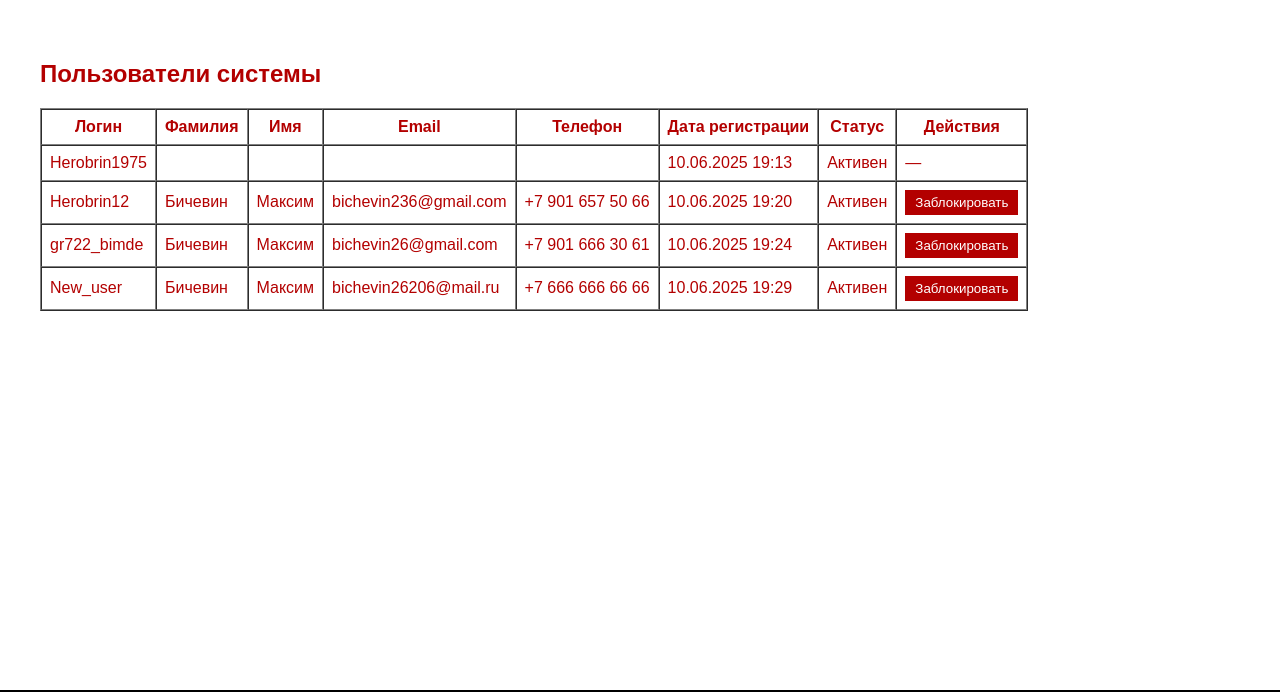
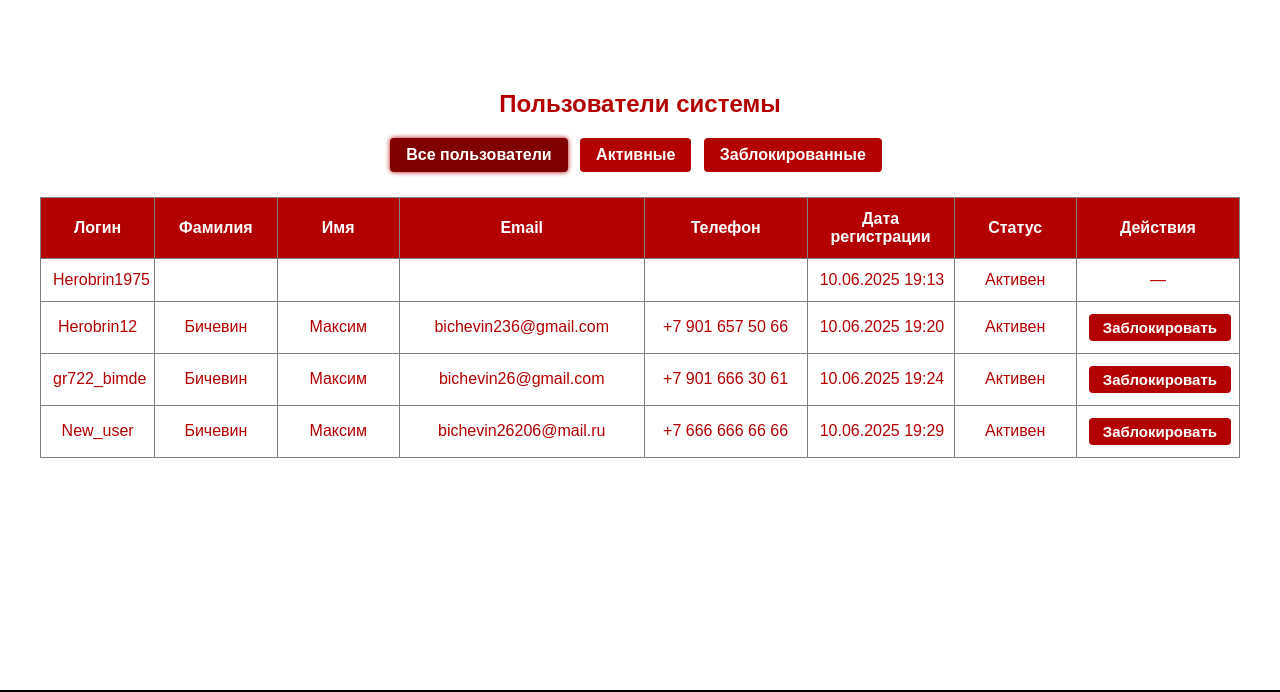
Before and after one commit to Macksim444/kursach2, a Django app: page /users/ in a window 1280 px wide. Shown: the part 108-800 px from the top of the page. Run offline with Django 5.2, Linux system fonts and the light colour scheme; a user stored in the database is signed in; data comes from the database, SQL or seed files in the repository; both versions use the stored data as it was after the commit.

Commit message:
Пользоватеои панель

```diff
--- a/mysite/visitors/templates/visitors/users_list.html
+++ b/mysite/visitors/templates/visitors/users_list.html
@@ -3,10 +3,29 @@
 {% block title %}Список пользователей{% endblock %}
 
 {% block content %}
-<h2>Пользователи системы</h2>
-<table border="1" cellpadding="8" cellspacing="0">
+<div style="width: 1200px; margin: 30px auto 0 auto; display: flex; flex-direction: column; align-items: center;">
+    <h2 style="text-align: center; margin-bottom: 20px;">Пользователи системы</h2>
+
+    <div style="text-align: center; margin-bottom: 25px;">
+        <a href="?status=all" class="filter-button {% if filter_status == 'all' %}active{% endif %}">Все пользователи</a>
+        <a href="?status=active" class="filter-button {% if filter_status == 'active' %}active{% endif %}">Активные</a>
+        <a href="?status=blocked" class="filter-button {% if filter_status == 'blocked' %}active{% endif %}">Заблокированные</a>
+    </div>
+
+    <table border="1" cellpadding="12" cellspacing="0"
+           style="border-collapse: collapse; width: 100%; text-align: center; table-layout: fixed;">
+        <colgroup>
+            <col style="width: 14%;">  <!-- Логин -->
+            <col style="width: 15%;">  <!-- Фамилия -->
+            <col style="width: 15%;">  <!-- Имя -->
+            <col style="width: 30%;">  <!-- Email -->
+            <col style="width: 20%;">  <!-- Телефон -->
+            <col style="width: 18%;">  <!-- Дата регистрации -->
+            <col style="width: 15%;">   <!-- Статус -->
+            <col style="width: 20%;">  <!-- Действия -->
+        </colgroup>
         <thead>
-        <tr>
+            <tr style="background-color: #b30000; color: white;">
                 <th>Логин</th>
                 <th>Фамилия</th>
                 <th>Имя</th>
@@ -20,12 +39,12 @@
         <tbody>
             {% for user in users %}
             <tr>
-            <td>{{ user.username }}</td>
-            <td>{{ user.last_name }}</td>
-            <td>{{ user.first_name }}</td>
-            <td>{{ user.email }}</td>
-            <td>{{ user.phone }}</td>
-            <td>{{ user.date_joined|date:"d.m.Y H:i" }}</td>
+                <td style="white-space: nowrap;">{{ user.username }}</td>
+                <td style="white-space: nowrap;">{{ user.last_name }}</td>
+                <td style="white-space: nowrap;">{{ user.first_name }}</td>
+                <td style="white-space: nowrap; overflow: hidden; text-overflow: ellipsis;">{{ user.email }}</td>
+                <td style="white-space: nowrap;">{{ user.phone }}</td>
+                <td style="white-space: nowrap;">{{ user.date_joined|date:"d.m.Y H:i" }}</td>
                 <td>
                     {% if user.is_blocked %}
                         <span style="color:red; font-weight:bold;">Заблокирован</span>
@@ -38,16 +57,12 @@
                         {% if user.is_blocked %}
                             <form action="{% url 'unblock_user' user.id %}" method="post" style="display:inline;">
                                 {% csrf_token %}
-                            <button type="submit" style="background:green; color:white; border:none; padding:5px 10px; cursor:pointer;">
-                                Разблокировать
-                            </button>
+                                <button type="submit" class="action-button unblock">Разблокировать</button>
                             </form>
                         {% else %}
                             <form action="{% url 'block_user' user.id %}" method="post" style="display:inline;">
                                 {% csrf_token %}
-                            <button type="submit" style="background:#b30000; color:white; border:none; padding:5px 10px; cursor:pointer;">
-                                Заблокировать
-                            </button>
+                                <button type="submit" class="action-button block">Заблокировать</button>
                             </form>
                         {% endif %}
                     {% else %}
@@ -60,4 +75,48 @@
             {% endfor %}
         </tbody>
     </table>
+</div>
+
+<style>
+    .filter-button {
+        display: inline-block;
+        padding: 8px 16px;
+        margin-right: 8px;
+        background-color: #b30000;
+        color: white;
+        text-decoration: none;
+        border-radius: 4px;
+        font-weight: 600;
+        transition: background-color 0.3s ease;
+    }
+    .filter-button:hover {
+        background-color: #800000;
+    }
+    .filter-button.active {
+        background-color: #800000;
+        box-shadow: 0 0 5px #b30000;
+    }
+    .action-button {
+        padding: 5px 14px;
+        border: none;
+        border-radius: 4px;
+        color: white;
+        cursor: pointer;
+        font-weight: 600;
+        transition: background-color 0.3s ease;
+        font-size: 15px;
+    }
+    .action-button.block {
+        background-color: #b30000;
+    }
+    .action-button.block:hover {
+        background-color: #800000;
+    }
+    .action-button.unblock {
+        background-color: green;
+    }
+    .action-button.unblock:hover {
+        background-color: darkgreen;
+    }
+</style>
 {% endblock %}
--- a/mysite/visitors/views.py
+++ b/mysite/visitors/views.py
@@ -2,8 +2,6 @@ from django.shortcuts import render, redirect
 from .forms import CustomUserCreationForm
 from django.contrib.auth.forms import AuthenticationForm
 from django.contrib.auth import login
-from django.contrib.auth import get_user_model
-from django.contrib.admin.views.decorators import staff_member_required
 from django.contrib.auth import get_user_model
 from django.contrib.admin.views.decorators import staff_member_required
 from django.shortcuts import redirect, get_object_or_404
@@ -19,10 +17,16 @@ def block_user(request, user_id):
         user.save()
     return redirect(reverse('users_list'))
 
-@staff_member_required  # доступ только для сотрудников с доступом к админке
+@staff_member_required
 def users_list(request):
-    users = User.objects.all()
-    return render(request, 'visitors/users_list.html', {'users': users})
+    filter_status = request.GET.get('status', 'all')
+    if filter_status == 'blocked':
+        users = User.objects.filter(is_blocked=True)
+    elif filter_status == 'active':
+        users = User.objects.filter(is_blocked=False)
+    else:
+        users = User.objects.all()
+    return render(request, 'visitors/users_list.html', {'users': users, 'filter_status': filter_status})
 
 @staff_member_required
 def unblock_user(request, user_id):
```
Also changed, not shown: mysite/db.sqlite3. Lines whose indentation alone changed are shown as unchanged.
